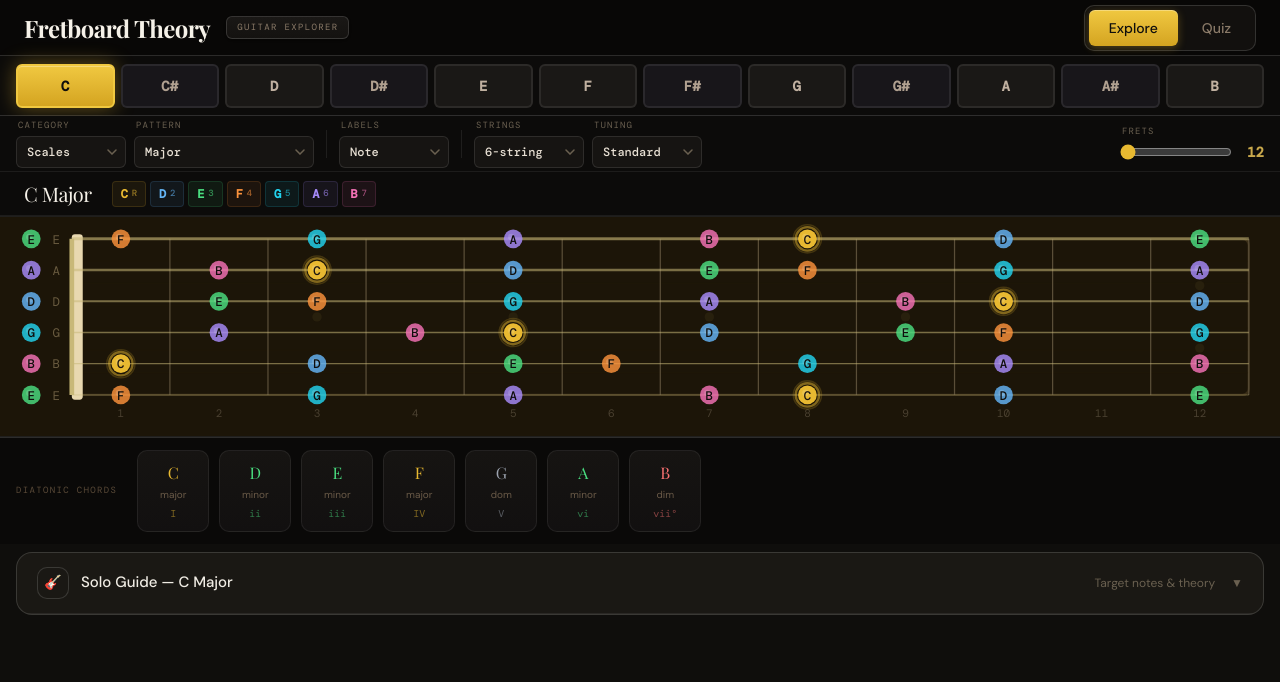
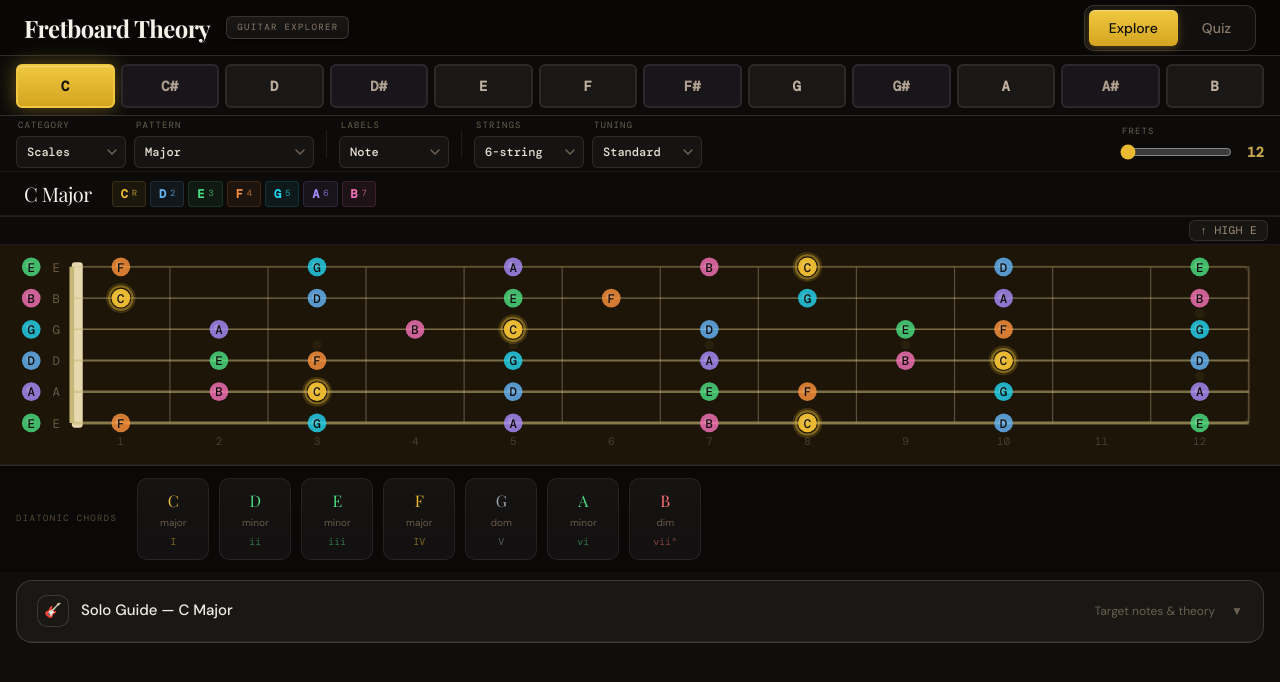
Before and after one commit to shaikzaiduddin/fretboard-theory, a React (Vite) app: page / in a window 1280 px wide. Shown: the top 682 px of the page. Built offline with nearby package versions, Linux system fonts and the light colour scheme.

Commit message:
feat: standard fretboard orientation (high E top) with flip toggle
- Default to pedagogical standard: high E on top, low E on bottom
- Add playing-view toggle (low E on top) for players who prefer it
- Remove unused theme state from useUIStore (dead code cleanup)

```diff
--- a/src/components/Fretboard/FretboardCanvas.tsx
+++ b/src/components/Fretboard/FretboardCanvas.tsx
@@ -1,4 +1,5 @@
 import { useTheoryStore }   from '../../stores/useTheoryStore'
+import { useUIStore }       from '../../stores/useUIStore'
 import { useFretboard }     from '../../hooks/useFretboard'
 import { useFretboardDraw } from './useFretboardDraw'
 import { DOT_RADIUS }       from '../../hooks/useFretboard'
@@ -7,10 +8,52 @@ import { motion, AnimatePresence } from 'framer-motion'
 export function FretboardCanvas() {
   const labelMode  = useTheoryStore(s => s.labelMode)
   const root       = useTheoryStore(s => s.root)
+  const flipped    = useUIStore(s => s.fretboardFlipped)
+  const toggleFlip = useUIStore(s => s.toggleFretboardFlip)
+
   const renderData = useFretboard()
-  const draw       = useFretboardDraw(renderData, labelMode, root)
+  const draw       = useFretboardDraw(renderData, labelMode, root, flipped)
 
   return (
+    // Wrapper holds the control strip AND the fretboard stacked vertically.
+    // The strip is a thin horizontal bar above the fretboard that hosts
+    // the flip toggle (and can host more controls later if needed).
+    <div className="w-full">
+
+      {/* Control strip — sits above the fretboard, right-aligned.
+          Low height (28px) so it doesn't steal visual space from the fretboard. */}
+      <div
+        className="w-full flex items-center justify-end px-3 border-b"
+        style={{
+          height:          28,
+          backgroundColor: '#0c0b0a',
+          borderColor:     'var(--border)',
+        }}
+      >
+        <button
+          onClick={toggleFlip}
+          title={
+            flipped
+              ? 'Currently playing view (low E on top). Click for standard view.'
+              : 'Currently standard view (high E on top). Click for playing view.'
+          }
+          className="flex items-center gap-1.5 px-2.5 py-1 rounded-md
+                     text-[10px] font-mono uppercase tracking-wider
+                     transition-all duration-150 hover:scale-105"
+          style={{
+            backgroundColor: 'rgba(26, 24, 20, 0.9)',
+            border:          '1px solid rgba(255, 255, 255, 0.1)',
+            color:           '#a09078',
+          }}
+        >
+          <span style={{ fontSize: 11, lineHeight: 1 }}>
+            {flipped ? '↓ low E' : '↑ high E'}
+          </span>
+        </button>
+      </div>
+
+      {/* Fretboard itself — unchanged from before, just no longer needs
+          position: relative since the toggle is no longer overlaid on it. */}
       <div
         className="w-full overflow-hidden"
         style={{ maxHeight: 300, backgroundColor: '#1c1508' }}
@@ -114,6 +157,7 @@ export function FretboardCanvas() {
           ))}
         </svg>
       </div>
+    </div>
   )
 }
 
@@ -133,7 +177,6 @@ function Dot({ dot, delay }: DotProps) {
       transition={{ duration: 0.2, delay, ease: 'easeOut' }}
       style={{ transformOrigin: `${dot.x}px ${dot.y}px` }}
     >
-      {/* Key tonic: large double glow ring */}
       {dot.isRoot && (
         <>
           <circle cx={dot.x} cy={dot.y} r={DR + 3} fill="none"
@@ -143,9 +186,6 @@ function Dot({ dot, delay }: DotProps) {
         </>
       )}
 
-      {/* Diatonic chord root (non-tonic): single glow ring.
-          In diatonic mode, all 7 notes are chord roots, so all get
-          a glow. This makes the color-coding immediately readable. */}
       {!dot.isRoot && dot.isChordRoot && (
         <circle cx={dot.x} cy={dot.y} r={DR + 1.5} fill="none"
           stroke={dot.color} strokeWidth={1} opacity={0.4} />
--- a/src/components/Fretboard/useFretboardDraw.ts
+++ b/src/components/Fretboard/useFretboardDraw.ts
@@ -16,10 +16,17 @@ function getStringGap(stringCount: number): number {
   return stringCount > 1 ? FB_HEIGHT / (stringCount - 1) : FB_HEIGHT
 }
 
-function getStringY(stringIdx: number, stringCount: number): number {
-  return stringCount === 1
-    ? FB_TOP + FB_HEIGHT / 2
-    : FB_TOP + stringIdx * getStringGap(stringCount)
+function getStringY(stringIdx: number, stringCount: number, flipped: boolean): number {
+  if (stringCount === 1) return FB_TOP + FB_HEIGHT / 2
+
+  const gap = getStringGap(stringCount)
+
+
+  const positionFromTop = flipped
+    ? stringIdx                      // flipped: low E (idx 0) at top
+    : (stringCount - 1 - stringIdx)  // standard: low E (idx 0) at bottom
+
+  return FB_TOP + positionFromTop * gap
 }
 
 export interface StringRenderData {
@@ -56,6 +63,7 @@ export function useFretboardDraw(
   renderData: FretboardRenderData,
   labelMode:  'note' | 'interval' | 'none',
   root:       number,
+  flipped:    boolean,
 ): FretboardDrawData {
   const { noteSet, intervalMap, dimmedStrings, stringCount, tuning, numFrets } = renderData
 
@@ -87,7 +95,7 @@ export function useFretboardDraw(
     const strings: StringRenderData[] = Array.from(
       { length: stringCount },
       (_, s) => {
-        const y            = getStringY(s, stringCount)
+        const y            = getStringY(s, stringCount, flipped)
         const dimmed       = dimmedStrings.has(s)
         const thickness    = 0.5 + (stringCount - 1 - s) * (1.4 / Math.max(stringCount - 1, 1))
         const openSemitone = ((tuning[s] % 12) + 12) % 12
@@ -126,7 +134,7 @@ export function useFretboardDraw(
       nutRect:   { x: FB_LEFT, y: FB_TOP - 3, width: 7, height: FB_HEIGHT + 6 },
       labelX,
     }
-  }, [noteSet, intervalMap, dimmedStrings, stringCount, tuning, labelMode, root, numFrets])
+  }, [noteSet, intervalMap, dimmedStrings, stringCount, tuning, labelMode, root, numFrets, flipped])
 }
 
 function buildDot(
--- a/src/stores/useUIStore.ts
+++ b/src/stores/useUIStore.ts
@@ -1,61 +1,41 @@
 import { create } from 'zustand'
 
-// UI state is everything that affects appearance but not
-// music theory calculations. Keeping it separate from
-// useTheoryStore means:
-//   - Opening the solo guide panel doesn't re-render the fretboard
-//   - Changing the theme doesn't re-render the key grid
-//   - Each component subscribes only to what it needs
-//
-// This is the performance benefit of splitting stores.
-// Zustand only re-renders a component when the specific
-// slice of state that component subscribed to changes.
+// UI state = anything that affects appearance but not music theory.
 
 interface UIState {
-  // Panel visibility
   soloGuideOpen:   boolean
   uploadPanelOpen: boolean
 
-  // Theme
-  theme: 'dark' | 'light'
-
-  // Active lesson tab in the tab player
   lessonTab: 'overview' | 'techniques' | 'theory' | 'tips'
 
-  // Triad mode box visibility (shown only when category = triads)
   triadModeVisible: boolean
 
-  // Actions
-  toggleSoloGuide:   () => void
-  toggleUploadPanel: () => void
-  toggleTheme:       () => void
-  setLessonTab:      (tab: UIState['lessonTab']) => void
+  // Fretboard orientation preference.
+  // false (default) = standard: high E on top, low E on bottom.
+  //                   Matches tablature, Ultimate Guitar, most learning resources.
+  // true            = inverted / "playing position": low E on top.
+  //                   Mirrors what a guitarist sees looking down at their own neck.
+  fretboardFlipped: boolean
+
+  toggleSoloGuide:     () => void
+  toggleUploadPanel:   () => void
+  setLessonTab:        (tab: UIState['lessonTab']) => void
   setTriadModeVisible: (visible: boolean) => void
+  toggleFretboardFlip: () => void
 }
 
 export const useUIStore = create<UIState>((set, get) => ({
   soloGuideOpen:    false,
   uploadPanelOpen:  false,
-  theme:            'dark',
   lessonTab:        'overview',
   triadModeVisible: false,
+  fretboardFlipped: false,
 
-  toggleSoloGuide: () =>
-    set({ soloGuideOpen: !get().soloGuideOpen }),
+  toggleSoloGuide:   () => set({ soloGuideOpen: !get().soloGuideOpen }),
+  toggleUploadPanel: () => set({ uploadPanelOpen: !get().uploadPanelOpen }),
 
-  toggleUploadPanel: () =>
-    set({ uploadPanelOpen: !get().uploadPanelOpen }),
+  setLessonTab:        (lessonTab)        => set({ lessonTab }),
+  setTriadModeVisible: (triadModeVisible) => set({ triadModeVisible }),
 
-  // Toggle between dark and light.
-  // Also updates the html element's data-theme attribute so
-  // CSS variables switch globally. You'll wire this up in main.tsx later.
-  toggleTheme: () => {
-    const next = get().theme === 'dark' ? 'light' : 'dark'
-    set({ theme: next })
-    document.documentElement.setAttribute('data-theme', next)
-  },
-
-  setLessonTab: (lessonTab) => set({ lessonTab }),
-
-  setTriadModeVisible: (triadModeVisible) => set({ triadModeVisible }),
+  toggleFretboardFlip: () => set({ fretboardFlipped: !get().fretboardFlipped }),
 }))
```
Lines whose indentation alone changed are shown as unchanged.
